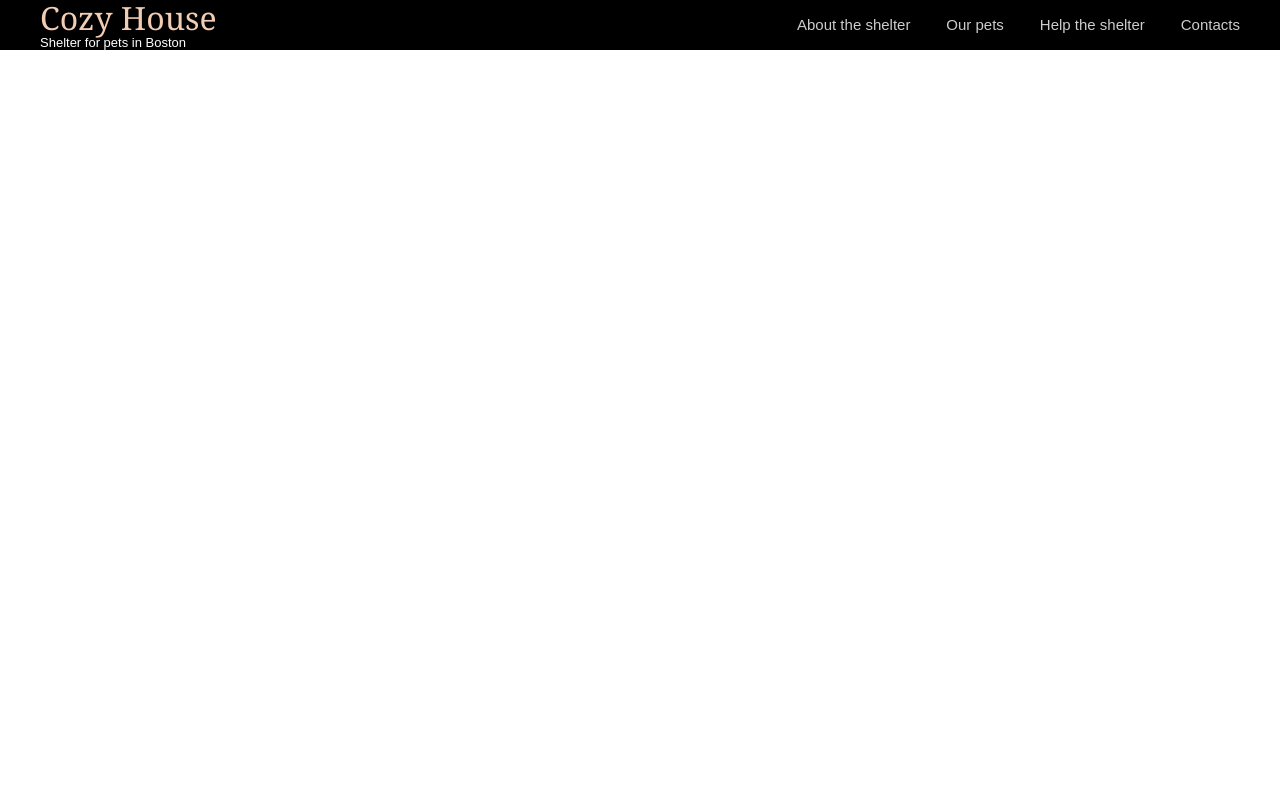
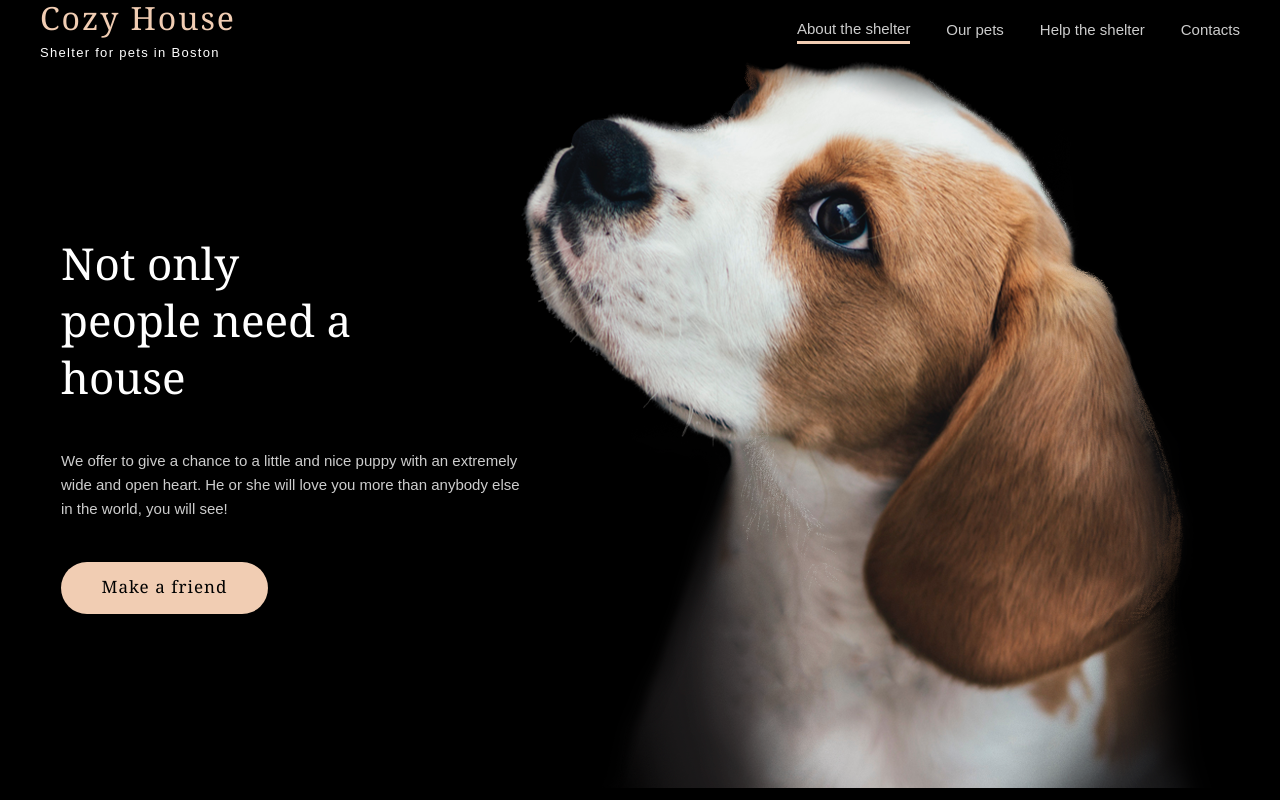
Before and after one commit to mmaaaaaaaails/webdev, a plain HTML site: page shelter/pages/main/main.html in a window 1280 px wide. Drawn offline with Linux system fonts and the light colour scheme.

Commit message:
feat: add section hero

```diff
--- a/shelter/pages/main/main.css
+++ b/shelter/pages/main/main.css
@@ -2,6 +2,11 @@
     margin: 0;
     padding: 0;
     font-style: normal;
+    box-sizing: border-box;
+}
+
+body {
+    background-color: black;
 }
 
 .wrapper {
@@ -15,7 +20,6 @@
     width: 100vw;
     position: sticky;
     top: 0;
-    background-color: black;
 }
 
 .header__logo {
@@ -28,8 +32,9 @@
     font-weight: normal;
     font-size: 32px;
     line-height: 110%;
-    letter-spacing: 6%;
+    letter-spacing: 0.06em;
     color: #F1CDB3;
+    padding-bottom: 10px;
 }
 
 .header__text {
@@ -37,7 +42,7 @@
     font-weight: normal;
     font-size: 13px;
     line-height: 15px;
-    letter-spacing: 10%;
+    letter-spacing: 0.1em;
     color: #FFFFFF;
 }
 
@@ -67,3 +72,61 @@
     color: #CDCDCD;
     text-decoration: none;
 }
+
+.menu__link--active {
+    border-bottom: solid 3px #F1CDB3;
+}
+
+
+.hero {
+    display: flex;
+}
+
+.hero__info {
+    display: flex;
+    flex-direction: column;
+    justify-content: center;
+}
+
+.hero__title {
+    font-family: Georgia;
+    font-weight: normal;
+    font-size: 44px;
+    line-height: 130%;
+    color: #FFFFFF;
+    max-width: 310px;
+    padding-bottom: 42px;
+}
+
+.hero__text {
+    font-family: Arial;
+    font-weight: normal;
+    font-size: 15px;
+    line-height: 160%;
+    color: #CDCDCD;
+    max-width: 460px;
+    padding-bottom: 41px;
+}
+
+.hero__btn {
+    font-family: Georgia;
+    font-weight: normal;
+    font-size: 17px;
+    line-height: 130%;
+    letter-spacing: 0.06em;
+    width: 207px;
+    height: 52px;
+    border-radius: 100px;
+    outline: 0;
+    border: none;
+    cursor: pointer;
+    background: #F1CDB3 linear-gradient(to left, transparent, transparent 50%, #fff 50%);
+    background-position: 100% 0;
+    background-size: 200% 100%;
+}
+
+.hero__btn:hover {
+    color: #F1CDB3;
+    transition: all 0.5s ease-in;
+    background-position: 0 0;
+}
--- a/shelter/pages/main/main.html
+++ b/shelter/pages/main/main.html
@@ -17,7 +17,7 @@
             <nav class="menu">
                 <ul class="menu__lists">
                     <li class="menu__item">
-                        <a href="#" class="menu__link">About the shelter</a>
+                        <a href="#" class="menu__link menu__link--active">About the shelter</a>
                     </li>
                     <li class="menu__item">
                         <a href="#" class="menu__link">Our pets</a>
@@ -32,6 +32,18 @@
             </nav>
         </div>
     </header>
+    <main>
+        <section class="hero">
+            <div class="wrapper">
+                <div class="hero__info">
+                    <h2 class="hero__title">Not only people need a house</h2>
+                    <p class="hero__text">We offer to give a chance to a little and nice puppy with an extremely wide and open heart. He or she will love you more than anybody else in the world, you will see!</p>
+                    <button class="hero__btn">Make a friend</button>
+                </div>
+                <img src="/assets/images/start-screen-puppy.png" alt="dog">
+            </div>
+        </section>
+    </main>
 
 </body>
 </html>
```
